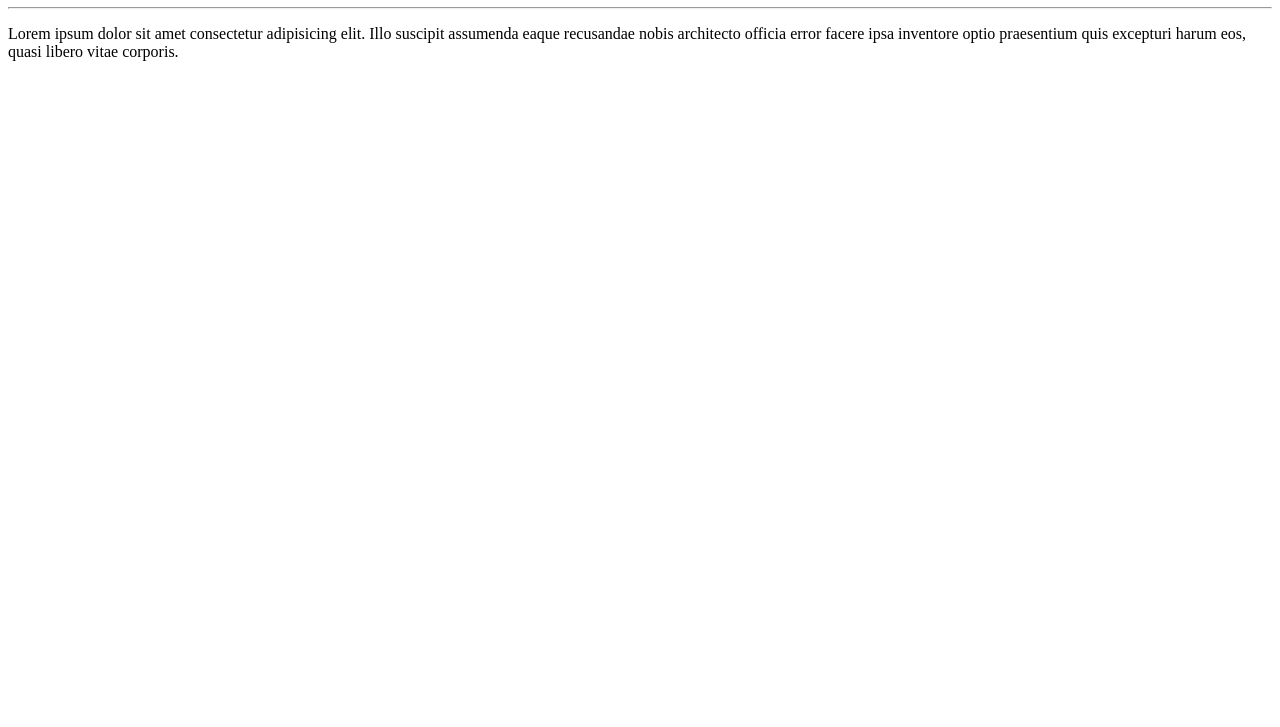
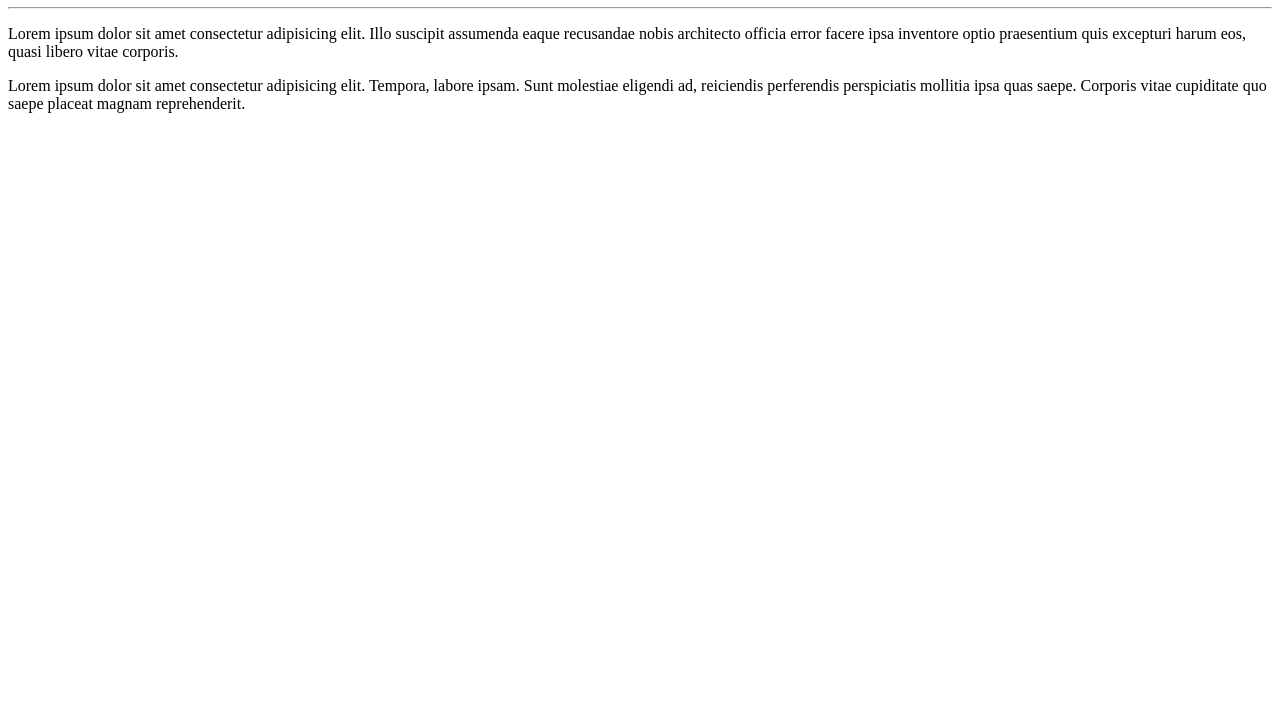
Before and after one commit to patriciadamata/Ola-Mundo, a plain HTML site: page site-exemplo/index.html in a window 1280 px wide. Shown: the part 73-800 px from the top of the page. Drawn offline with Linux system fonts and the light colour scheme.

Commit message:
adicionei um parágrafo

```diff
--- a/site-exemplo/index.html
+++ b/site-exemplo/index.html
@@ -9,5 +9,6 @@
     <h1>Olá, Mundo!</h1>
     <hr>
     <p>Lorem ipsum dolor sit amet consectetur adipisicing elit. Illo suscipit assumenda eaque recusandae nobis architecto officia error facere ipsa inventore optio praesentium quis excepturi harum eos, quasi libero vitae corporis.</p>
+    <p>Lorem ipsum dolor sit amet consectetur adipisicing elit. Tempora, labore ipsam. Sunt molestiae eligendi ad, reiciendis perferendis perspiciatis mollitia ipsa quas saepe. Corporis vitae cupiditate quo saepe placeat magnam reprehenderit.</p>
 </body>
 </html>
```
